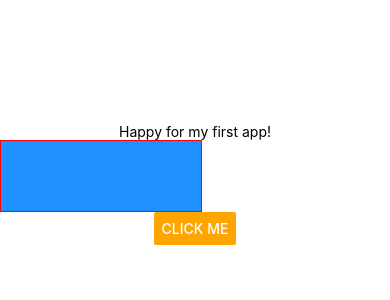
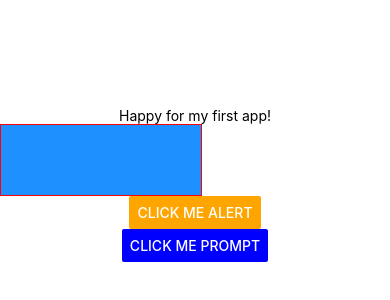
Before and after one commit to Yajassardana/SellOn-React-native, a React Native app: screen / in a window 390 px wide. Shown: the part 238-538 px from the top of the page. Built offline with nearby package versions, Linux system fonts and the light colour scheme; grey boxes are pictures that could not be loaded.

Commit message:
alerts and prompts

```diff
--- a/App.js
+++ b/App.js
@@ -10,6 +10,7 @@ import {
 	TouchableOpacity,
 	TouchableNativeFeedback,
 	Button,
+	Alert, // alert is not a component, its a react native api with some built in methods
 } from 'react-native';
 
 export default function App() {
@@ -34,8 +35,30 @@ export default function App() {
 
 			<Button
 				color='orange'
-				title='click me'
-				onPress={() => console.log('lol')}
+				title='click me alert'
+				onPress={() =>
+					Alert.alert('my title', 'My Message', [
+						{
+							text: 'Yes',
+							onPress: () => {
+								console.log('Yes');
+							},
+						},
+						{
+							text: 'No',
+							onPress: () => {
+								console.log('No');
+							},
+						},
+					])
+				}
+			/>
+			<Button
+				color='blue'
+				title='click me prompt'
+				onPress={() =>
+					Alert.prompt('My title', 'Me message', (text) => console.log(text))
+				}
 			/>
 		</SafeAreaView>
 	);
```
